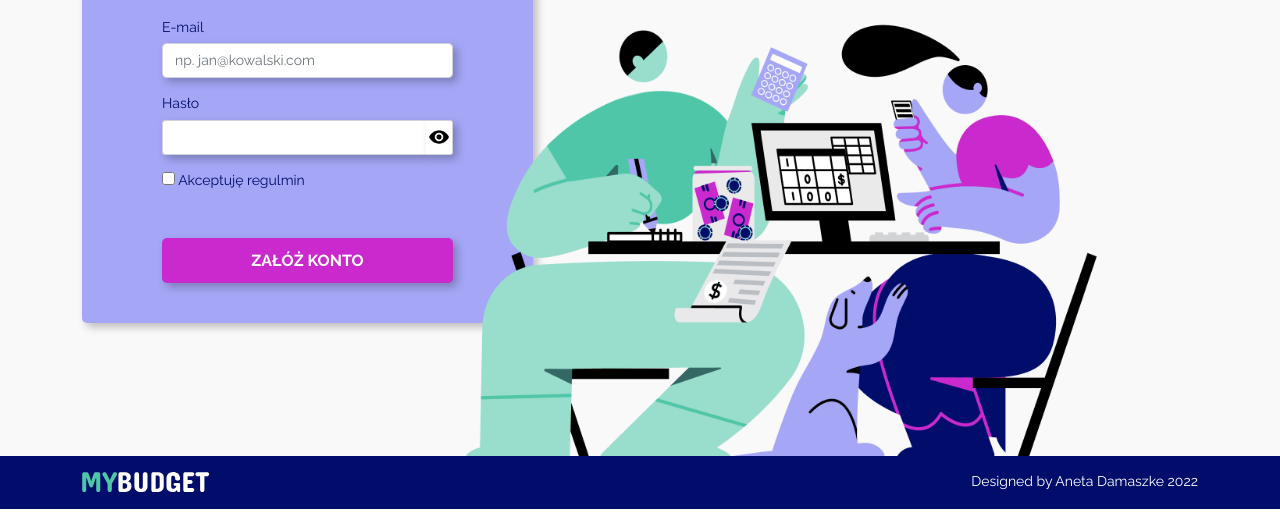
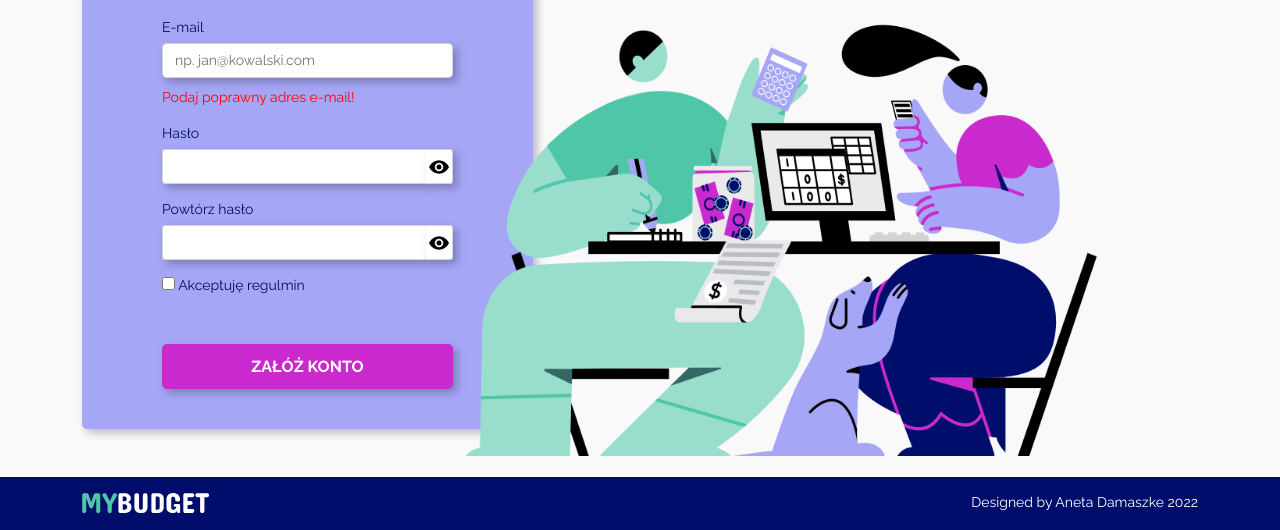
Before and after one commit to AnetaDamaszke/My_budget_app_with_PHP, a PHP site: page /index.php in a window 1280 px wide. Shown: the part 464-994 px from the top of the page. Before the commit the page ends 973 px from the top, so only its background shows below. Run offline with PHP 8.4, Linux system fonts and the light colour scheme; the visitor is signed in with stand-in values (Sample User, id 1); some libraries are stand-ins or nearby versions.

Commit message:
Validation for password added

```diff
--- a/index.php
+++ b/index.php
@@ -5,7 +5,7 @@
     if(isset($_POST['email']))
     {
         //udana walidacja:
-        $wszystko_OK = true;
+        $is_OK = true;
 
         //sprawdź poprawność nazwy użytkownika:
         $username = $_POST['username'];
@@ -13,14 +13,14 @@
         //sprawdzenie długości nazwy użytkownika:
         if((strlen($username)<3) || (strlen($username)>50))
         {
-            $wszystko_OK = false;
+            $is_OK = false;
             $_SESSION['e_username']="Nazwa użytkownika musi posiadać od 3 do 50 znaków!";
         }
 
         //sprawdzenie czy nazwa użytkownika składa się z dozwolonych znaków:
         if(ctype_alnum($username)==false)
         {
-            $wszystko_OK = false;
+            $is_OK = false;
             $_SESSION['e_username'] = "Nazwa użytkownika może składać się tylko z liter!";
         }
 
@@ -30,11 +30,29 @@
 
         if((filter_var($emailB, FILTER_VALIDATE_EMAIL)==false) || ($emailB!=$email))
         {
-            $wszystko_OK = false;
+            $is_OK = false;
             $_SESSION['e_email'] = "Podaj poprawny adres e-mail!";
         }
 
-        if($wszystko_OK == true)
+        //sprawdź poprawnośc hasła:
+        $password1 = $_POST['password1'];
+        $password2 = $_POST['password2'];
+
+        if((strlen($password1)<8) || (strlen($password1)>20))
+        {
+            $is_OK = false;
+            $_SESSION['e_password'] = "Hasło musi posiadać od 8 do 20 znaków!";
+        }
+
+        if($password1 != $password2)
+        {
+            $is_OK = false;
+            $_SESSION['e_password'] = "Hasła musą być takie same!";
+        }
+
+        $password_hash = password_hash($password1, PASSWORD_DEFAULT);
+
+        if($is_OK == true)
         {
             echo "Udana walidacja!"; exit();
         }
@@ -104,13 +122,47 @@
                                 <div class="form-group">
                                     <label for="email" class="form-control-label">E-mail</label>
                                     <input type="email" name="email" id="email" placeholder="np. jan@kowalski.com" class="form-control"/>
+                                    <?php
+
+                                    if(isset($_SESSION['e_email']))
+                                    {
+                                        echo '<div class="error">'.$_SESSION['e_email'].'</div>';
+                                        unset($_SESSION['e_email']);
+                                    }
+
+                                    ?>
                                 </div>
                                 <div class="form-group">
                                     <label for="password1" class="form-control-label">Hasło</label>
                                     <div class="d-flex">
-                                        <input type="password" name="password" id="password1" class="form-control" style="border-radius: 3px 0 0 3px; border-right: 0;"/>
+                                        <input type="password" name="password1" id="password1" class="form-control" style="border-radius: 3px 0 0 3px; border-right: 0;"/>
                                         <button id="showPassword" type="button" value="OFF" class="show-password__btn"><img src="img/eye.png" width="20px" alt=""></button>
                                     </div>
+                                    <?php
+
+                                    if(isset($_SESSION['e_password']))
+                                    {
+                                        echo '<div class="error">'.$_SESSION['e_password'].'</div>';
+                                        unset($_SESSION['e_password']);
+                                    }
+
+                                    ?>
+                                </div>
+                                <div class="form-group">
+                                    <label for="password1" class="form-control-label">Powtórz hasło</label>
+                                    <div class="d-flex">
+                                        <input type="password" name="password2" id="password2" class="form-control" style="border-radius: 3px 0 0 3px; border-right: 0;"/>
+                                        <button id="showPassword" type="button" value="OFF" class="show-password__btn"><img src="img/eye.png" width="20px" alt=""></button>
+                                    </div>
+                                    <?php
+
+                                    if(isset($_SESSION['e_password']))
+                                    {
+                                        echo '<div class="error">'.$_SESSION['e_password'].'</div>';
+                                        unset($_SESSION['e_password']);
+                                    }
+
+                                    ?>
                                 </div>
                                 <div class="form-group">
                                     <label>
```
